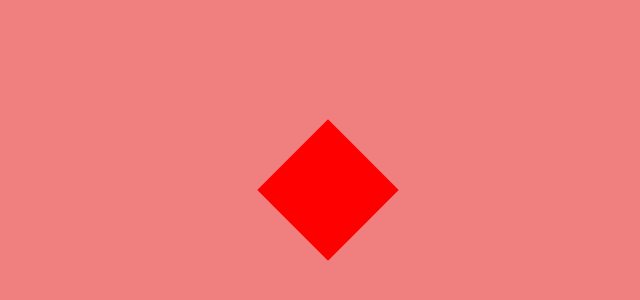
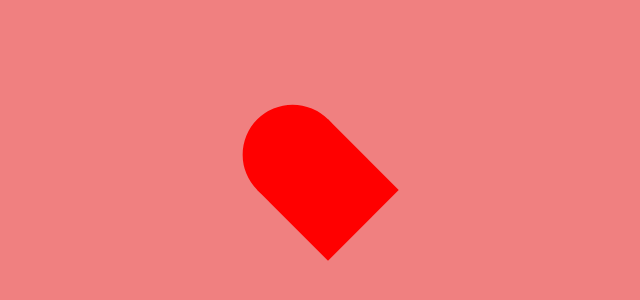
Before and after one commit to hwcurtis/heart, a plain HTML site: page index.html in a window 1280 px wide. Shown: the part 210-510 px from the top of the page, without its empty margins (312-952 px from the left). Drawn offline with Linux system fonts and the light colour scheme; files that its build step writes are made by us from their sources.

Commit message:
after heart

```diff
--- a/css/style.css
+++ b/css/style.css
@@ -18,3 +18,16 @@ body{
     animation: pulse 2s linear infinite;
 
 }
+.heart::after{
+    /*background:blue;*/
+    background: inherit;
+    border-radius: 50%; /*to make circle*/
+    content: "";
+    position: absolute;
+    /*top: -100px;*/
+    top:-50%; /*inherit properties of parent */
+    /*left;-100px;*/
+    left: 0;
+    height: 100px;
+    width: 100px;
+}
```
